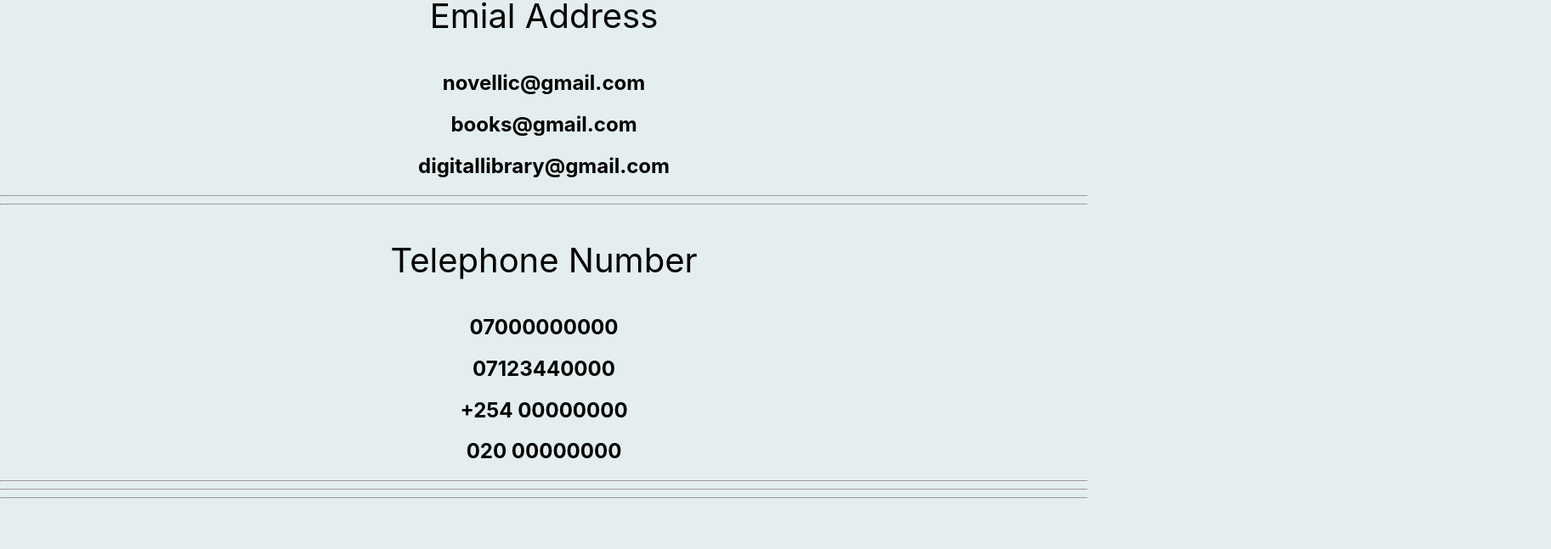
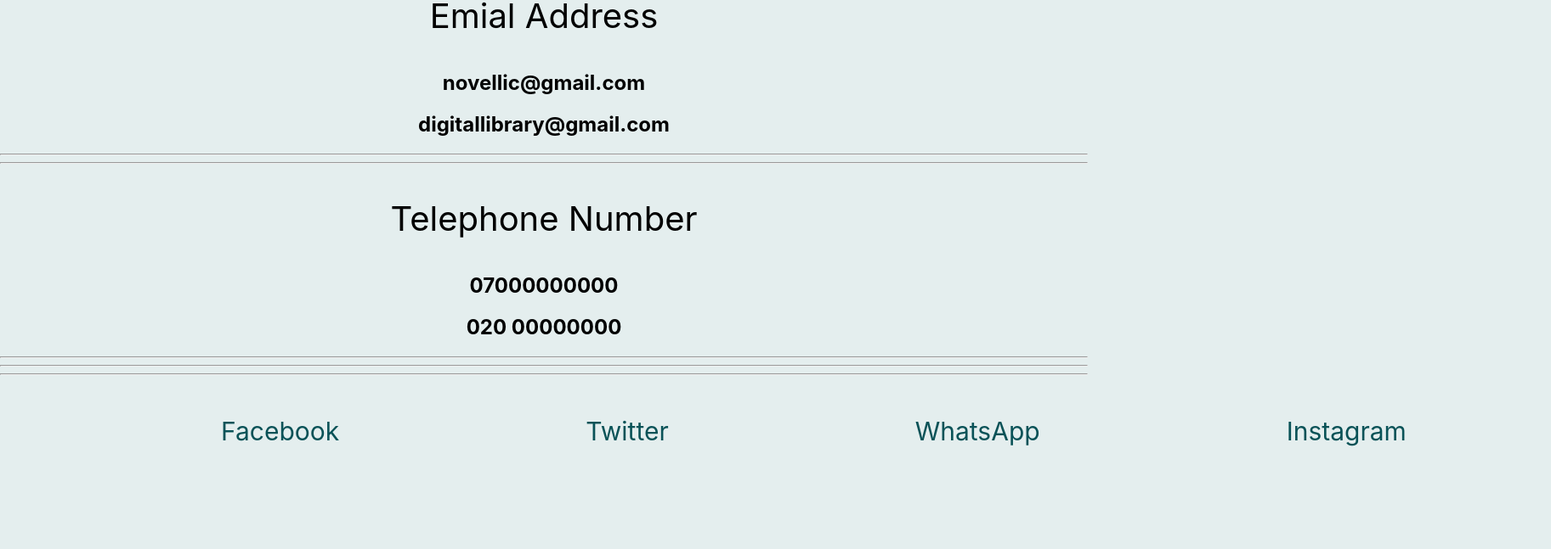
Before and after one commit to MissZamzam/my-app-frontend, a React (Create React App) app: page /Contact in a window 1280 px wide. Shown: the part 297-944 px from the top of the page at 85% size, 1825 px wide, since content can reach past the window. After the commit the page ends 863 px from the top, so only its background shows below. Built offline with nearby package versions, Linux system fonts and the light colour scheme.

Commit message:
styled home and contact pages

```diff
--- a/src/Components/Contact/Contact.css
+++ b/src/Components/Contact/Contact.css
@@ -0,0 +1,3 @@
+.icons{
+    margin: 40px;
+}
--- a/src/Components/Contact/Contact.js
+++ b/src/Components/Contact/Contact.js
@@ -6,15 +6,12 @@ return(
 
             <p>Emial Address</p>
             <h2>novellic@gmail.com</h2>
-            <h2>books@gmail.com</h2>
             <h2>digitallibrary@gmail.com</h2>
             <hr></hr>
             <hr></hr>
 
             <p>Telephone Number</p>
             <h2>07000000000</h2>
-            <h2>07123440000</h2>
-            <h2>+254 00000000</h2>
             <h2>020 00000000</h2>
             <hr></hr>
             <hr></hr>
--- a/src/Components/Home/Home.css
+++ b/src/Components/Home/Home.css
@@ -4,7 +4,7 @@
     margin: 260px;
 }
 .novel{
-    font-size: 90px;
+    font-size: 60px;
 }
 span{
     font-size: 200px;
@@ -18,7 +18,7 @@ p{
     margin-top: 200px;
 }
 .icons{
-    margin: 100px;
+    /* margin: 100px; */
     /* background-color: teal; */
     padding: 40px;
 }
--- a/src/Components/Home/Home.js
+++ b/src/Components/Home/Home.js
@@ -15,7 +15,6 @@ const Home = () => {
        <div className='icons'>
         <p>“ So many books, so little time ” ~ Frank Zappa</p>
 
-
        </div>
     </div>
   )
```
